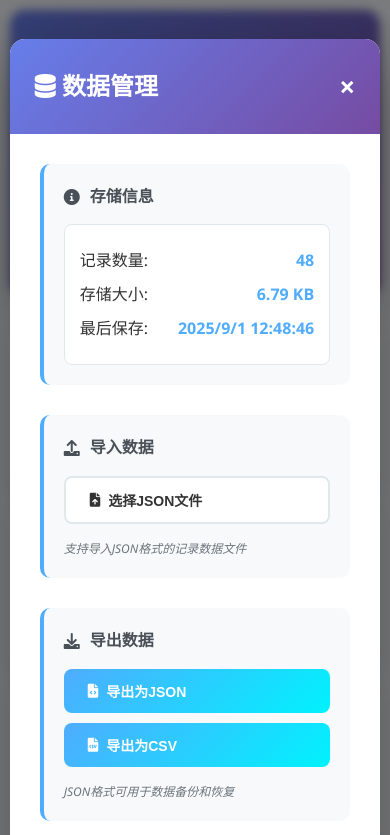
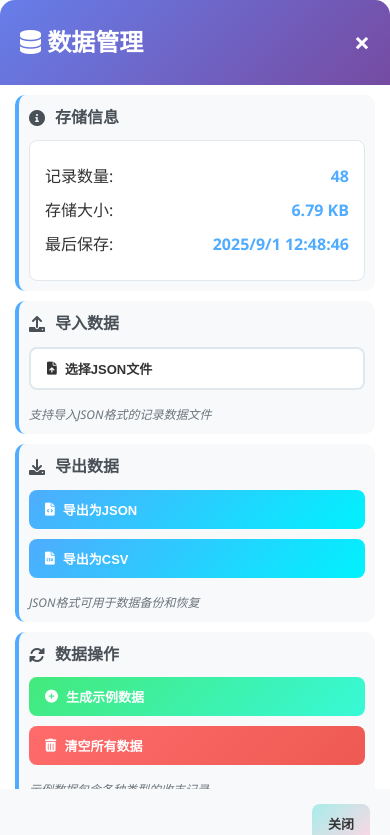
Before and after one commit to onemott/personal-finance-manager, a plain HTML site: page index.html in a window 390 px wide. Both pictures are taken after a click on the button "数据管理". Shown: the top 835 px of the page. Drawn offline with Linux system fonts and the light colour scheme.

Commit message:
Update style.css

```diff
--- a/style.css
+++ b/style.css
@@ -456,11 +456,13 @@ tr:hover {
 
 .modal-content {
     background-color: white;
-    margin: 5% auto;
+    margin: 2% auto;
     padding: 0;
     border-radius: 15px;
-    width: 90%;
-    max-width: 600px;
+    width: 95%;
+    max-width: 700px;
+    max-height: 90vh;
+    overflow-y: auto;
     box-shadow: 0 20px 60px rgba(0,0,0,0.3);
     animation: modalSlideIn 0.3s ease;
 }
@@ -504,7 +506,47 @@ tr:hover {
 }
 
 .modal-body {
-    padding: 30px;
+    padding: 20px 30px;
+    max-height: 60vh;
+    overflow-y: auto;
+    position: relative;
+}
+
+.modal-body::-webkit-scrollbar {
+    width: 6px;
+}
+
+.modal-body::-webkit-scrollbar-track {
+    background: #f1f1f1;
+    border-radius: 3px;
+}
+
+.modal-body::-webkit-scrollbar-thumb {
+    background: #c1c1c1;
+    border-radius: 3px;
+}
+
+.modal-body::-webkit-scrollbar-thumb:hover {
+    background: #a8a8a8;
+}
+
+/* 滚动提示 */
+.scroll-indicator {
+    position: absolute;
+    bottom: 10px;
+    right: 20px;
+    background: rgba(0,0,0,0.6);
+    color: white;
+    padding: 5px 10px;
+    border-radius: 15px;
+    font-size: 12px;
+    opacity: 0;
+    transition: opacity 0.3s ease;
+    pointer-events: none;
+}
+
+.modal-body.has-scroll .scroll-indicator {
+    opacity: 1;
 }
 
 .modal-footer {
@@ -576,8 +618,8 @@ tr:hover {
 
 /* 数据管理样式 */
 .data-management-section {
-    margin-bottom: 30px;
-    padding: 20px;
+    margin-bottom: 20px;
+    padding: 15px;
     background: #f8f9fa;
     border-radius: 10px;
     border-left: 4px solid #4facfe;
@@ -648,7 +690,7 @@ tr:hover {
     }
 
     .header h1 {
-        font-size: 2rem;
+        font-size: 1.8rem;
     }
 
     .financial-overview {
@@ -680,8 +722,23 @@ tr:hover {
     }
 
     .modal-content {
-        width: 95%;
-        margin: 10% auto;
+        width: 98%;
+        margin: 2% auto;
+        max-height: 95vh;
+        border-radius: 10px;
+    }
+
+    .modal-body {
+        padding: 15px 20px;
+        max-height: 70vh;
+    }
+
+    .modal-header {
+        padding: 20px;
+    }
+
+    .modal-footer {
+        padding: 15px 20px;
     }
 
     .form-row {
@@ -692,6 +749,64 @@ tr:hover {
     .data-operations,
     .export-section {
         flex-direction: column;
+    }
+
+    .data-management-section {
+        margin-bottom: 15px;
+        padding: 12px;
+    }
+
+    .data-management-section h4 {
+        font-size: 1rem;
+        margin-bottom: 10px;
+    }
+}
+
+/* 小屏幕优化 */
+@media (max-width: 480px) {
+    .header h1 {
+        font-size: 1.5rem;
+    }
+
+    .modal-content {
+        width: 100%;
+        margin: 0;
+        height: 100vh;
+        max-height: 100vh;
+        border-radius: 0;
+    }
+
+    .modal-body {
+        padding: 10px 15px;
+        max-height: calc(100vh - 140px);
+    }
+
+    .data-management-section {
+        padding: 10px;
+        margin-bottom: 10px;
+    }
+
+    .btn {
+        padding: 10px 16px;
+        font-size: 13px;
+    }
+}
+
+/* 高度较小的屏幕优化 */
+@media (max-height: 600px) {
+    .modal-content {
+        margin: 1% auto;
+        max-height: 98vh;
+    }
+
+    .modal-body {
+        max-height: calc(98vh - 120px);
+        padding: 15px 20px;
+    }
+
+    .data-management-section {
+        margin-bottom: 10px;
+        padding: 10px;
     }
 }
 
```
